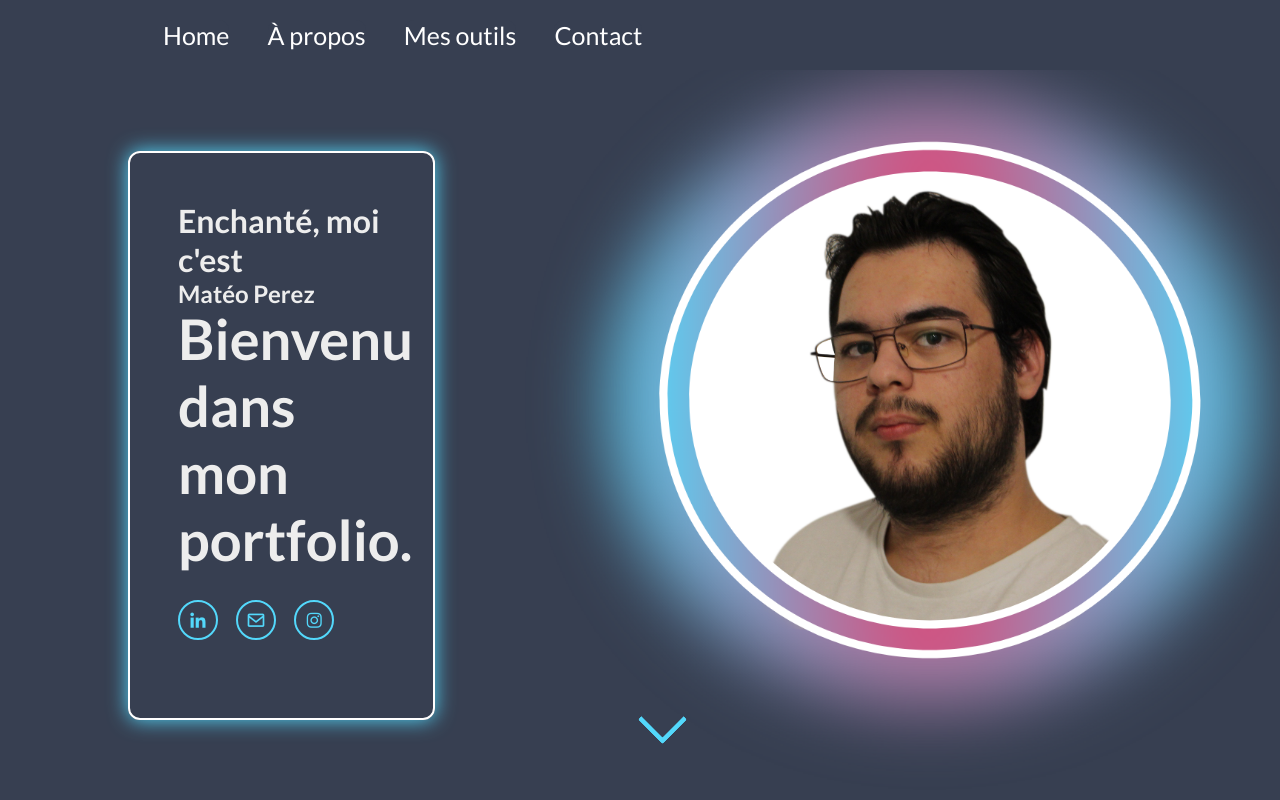
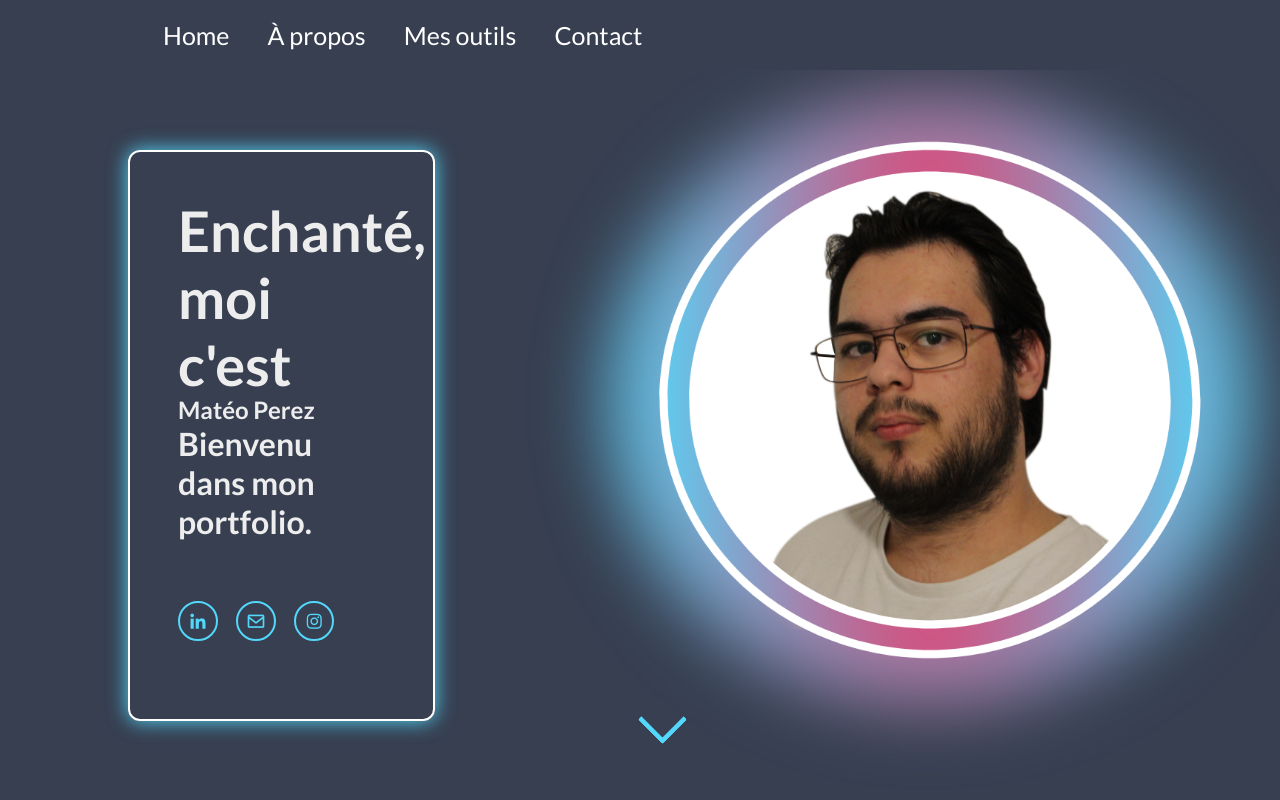
Before and after one commit to mateo374/mateo374.github.io, a plain HTML site: page index.html in a window 1280 px wide. Shown: the top 800 px of the page. Drawn offline with nearby package versions, Linux system fonts and the light colour scheme.

Commit message:
Update index.html

```diff
--- a/index.html
+++ b/index.html
@@ -29,9 +29,9 @@
       <section class="home" id="home">
 
         <article class="home-content">
-          <h3>Enchanté, moi c'est</h3>
+          <h1>Enchanté, moi c'est</h1>
           <h2>Matéo Perez</h2>
-          <h1 class="space">Bienvenu dans mon portfolio.</h1>
+          <h3 class="space">Bienvenu dans mon portfolio.</h3>
 
           <div class="home-sci">
             <a href="https://fr.linkedin.com/" style="--i:5" aria-label="linkedin"><i class='bx bxl-linkedin' ></i></a>
```
